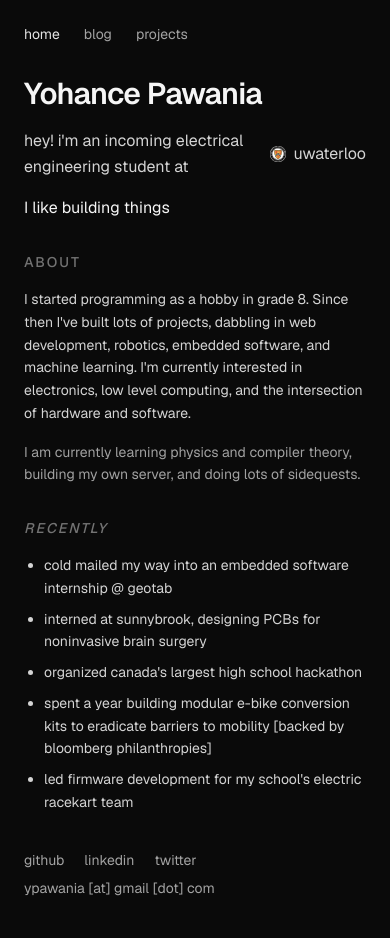
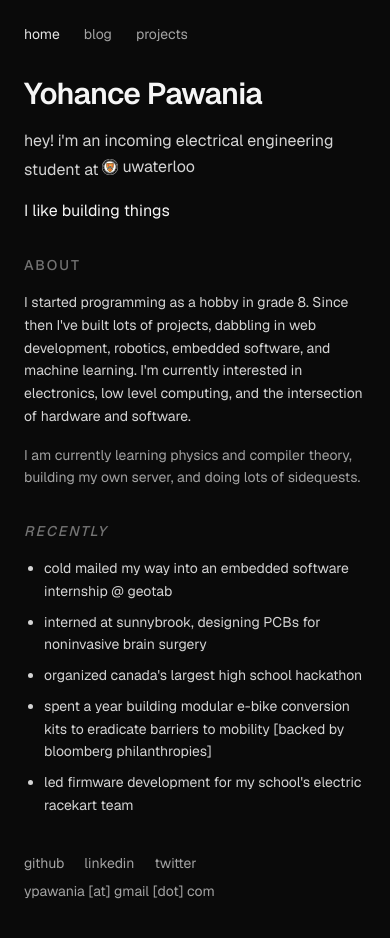
Before and after one commit to ypawania/yohancepawania.dev, a Next.js app: page / in a window 390 px wide. Built offline with nearby package versions, Linux system fonts and the light colour scheme.

Commit message:
fixed mobile formatting - uwaetrloo

```diff
--- a/app/page.tsx
+++ b/app/page.tsx
@@ -21,10 +21,12 @@ export default function Home() {
           <h1 className="text-3xl font-semibold tracking-tight text-neutral-100 sm:text-[2rem]">
             Yohance Pawania
           </h1>
-          <p className="max-w-xl text-base leading-relaxed text-neutral-300 flex items-center gap-2">
-            hey! i&apos;m an incoming electrical engineering student at{" "}
-            <Image src="/assets/uw-seal.svg" alt="UWaterloo" width={16} height={16} className="h-[1em] w-auto" />{""}
-            uwaterloo
+          <p className="max-w-xl text-base leading-relaxed text-neutral-300">
+            hey! i&apos;m an incoming electrical engineering student at
+            <span className="inline-flex items-center gap-1 whitespace-nowrap ml-1">
+              <Image src="/assets/uw-seal.svg" alt="UWaterloo" width={16} height={16} className="h-[1em] w-auto" />
+              uwaterloo
+            </span>
           </p>
           <p>I like building things</p>
         </section>
```
